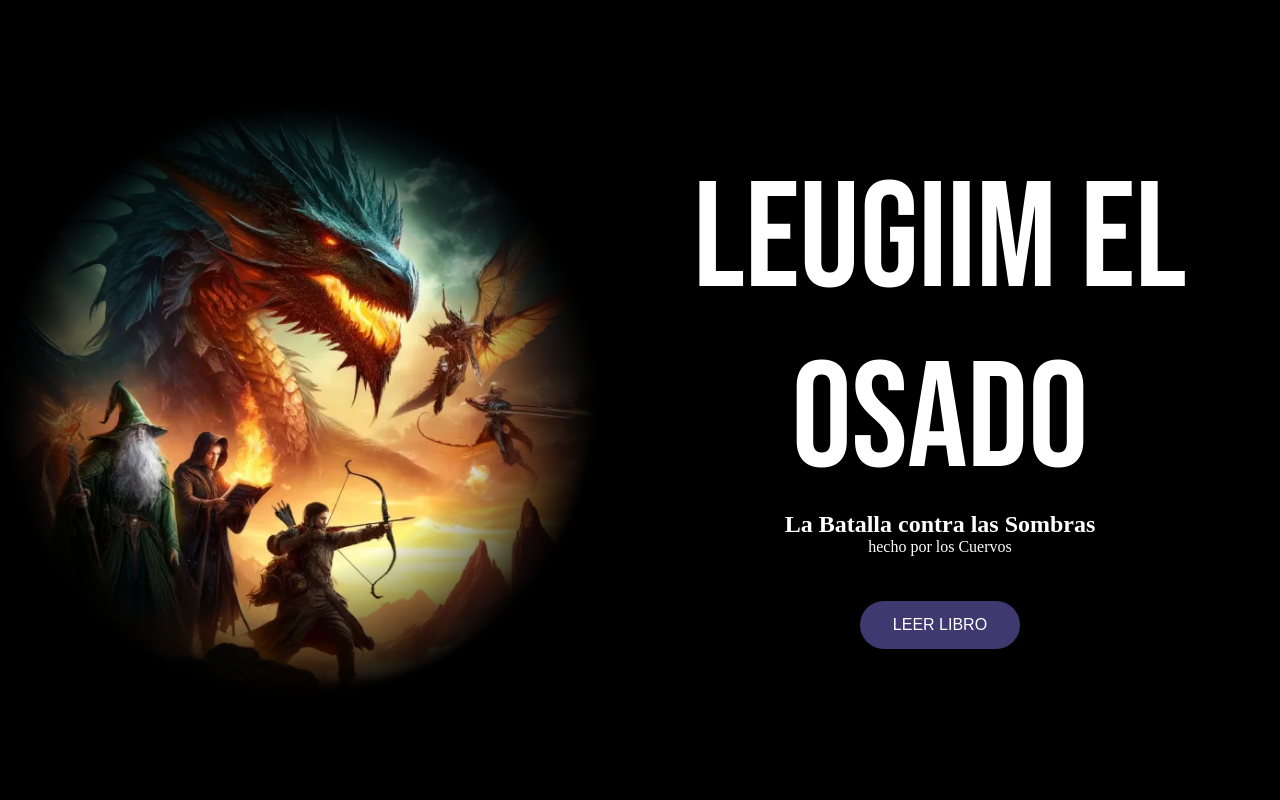
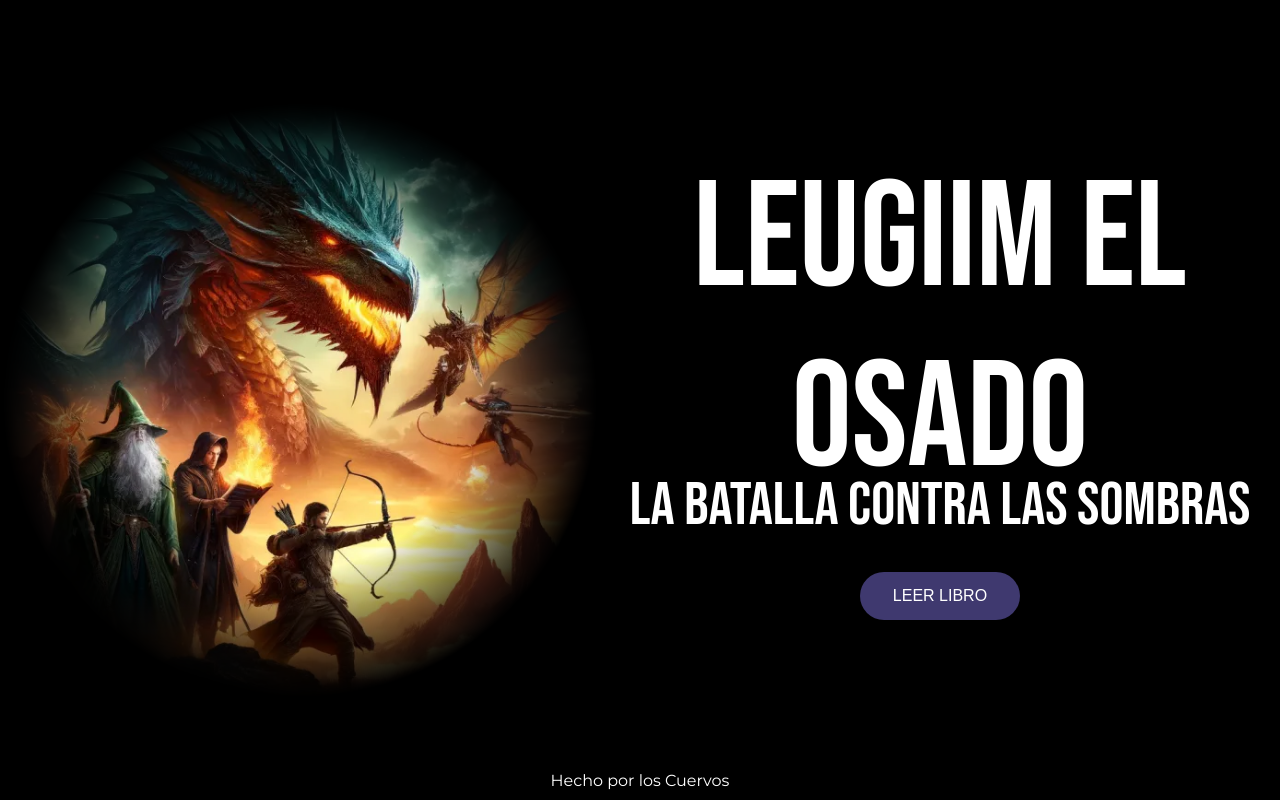
Before and after one commit to gugun88/Leugiim-el-osado, a plain HTML site: page index.html in a window 1280 px wide. Drawn offline with Linux system fonts and the light colour scheme.

Commit message:
modificar portada y despedida

```diff
--- a/css/portada.css
+++ b/css/portada.css
@@ -7,7 +7,10 @@ body {
   height: 100vh;
   display: flex;
   justify-content: space-around;
-
+  font-family: "Montserrat", sans-serif;
+  font-optical-sizing: auto;
+  font-weight: 400;
+  font-style: normal;
   align-items: center;
   background-color: black;
   color: white;
@@ -29,14 +32,21 @@ body {
 }
 .subtitulo {
   text-align: center;
+  font-family: "Bebas Neue", sans-serif;
+  font-weight: 400;
+  font-style: normal;
+  font-size: 60px;
+  margin-top: -40px;
 }
 .mencion {
   text-align: center;
+  position: absolute;
 
-  margin-bottom: 45px;
+  bottom: 10px;
 }
 .boton {
   text-align: center;
+  margin: 30px;
 }
 .imagen {
   width: 600px;
--- a/index.html
+++ b/index.html
@@ -12,8 +12,8 @@
     <div class="contenedor">
       <h1 class="titulo">Leugiim el Osado</h1>
       <h2 class="subtitulo">La Batalla contra las Sombras</h2>
-      <p class="mencion">hecho por los Cuervos</p>
       <a href="capitulo1.html" class="boton">Leer libro</a>
     </div>
+    <p class="mencion">Hecho por los Cuervos</p>
   </body>
 </html>
```
Also changed, not shown: despedida.html (+1 -1 lines).
